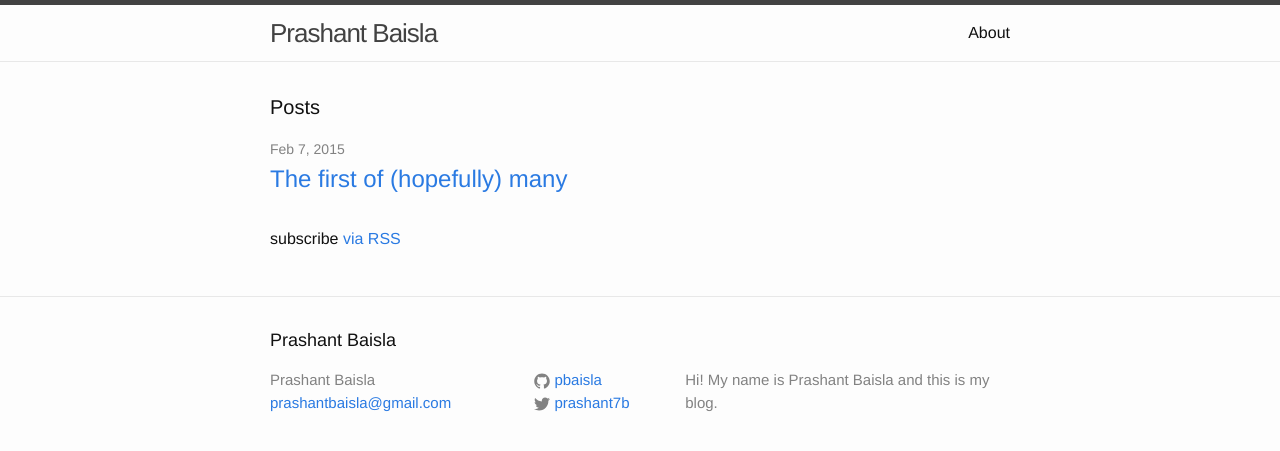
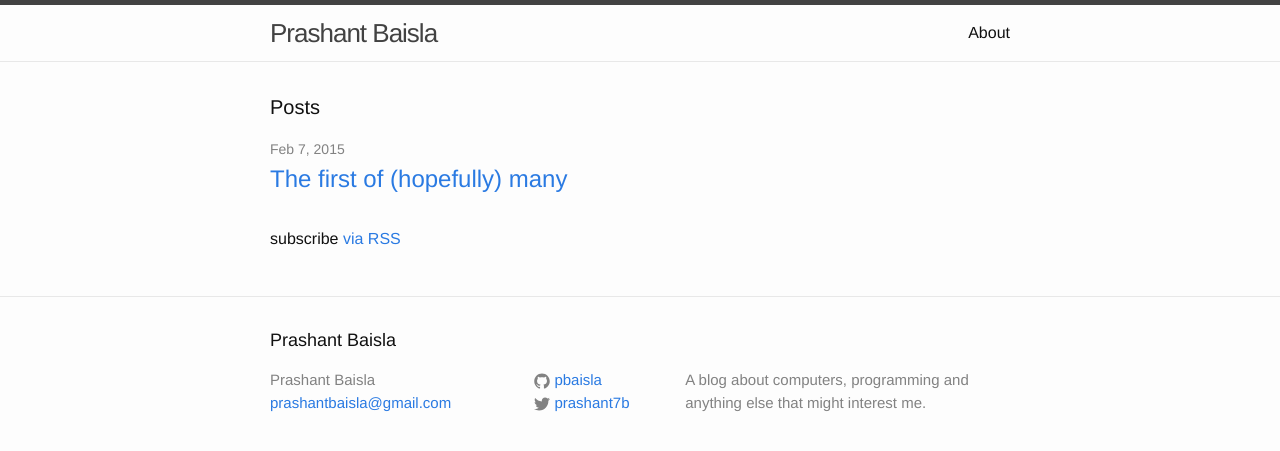
Before and after one commit to pbaisla/pbaisla.github.io, a Jekyll site: the page built from index.html, in a window 1280 px wide. Shown: the top 451 px of the page. Built offline with Jekyll 4.4.1, drawn with Linux system fonts in a browser that asks for light colours.

Commit message:
Update description

```diff
--- a/_config.yml
+++ b/_config.yml
@@ -2,7 +2,7 @@
 title: Prashant Baisla
 email: prashantbaisla@gmail.com
 description: > # this means to ignore newlines until "baseurl:"
-  Hi! My name is Prashant Baisla and this is my blog.
+  A blog about computers, programming and anything else that might interest me.
 baseurl: "" # the subpath of your site, e.g. /blog/
 url: "http://pbaisla.github.io/" # the base hostname & protocol for your site
 twitter_username: prashant7b
```
